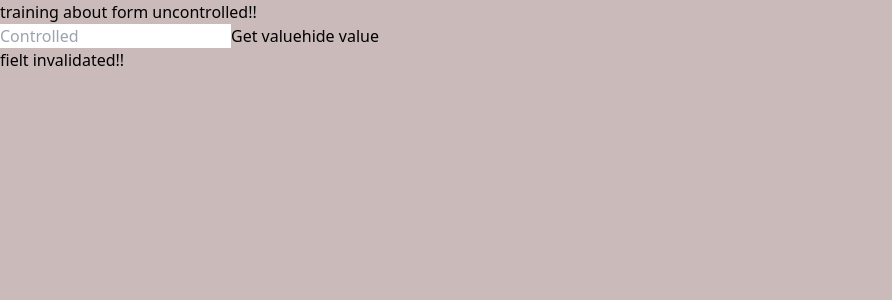
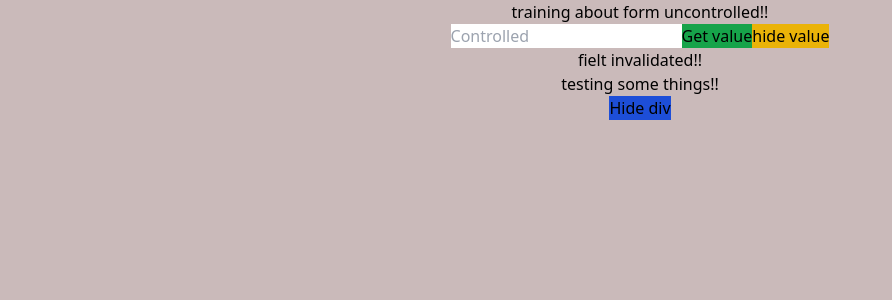
Before and after one commit to felipe-programador-18/practiceform, a Next.js app: page /controlled in a window 1280 px wide. Shown: the top 300 px of the page, without its empty margins (0-892 px from the left). Built offline with nearby package versions, Linux system fonts and the light colour scheme.

Commit message:
c14-practice little bit about form with next and react

```diff
--- a/pages/controlled.js
+++ b/pages/controlled.js
@@ -1,9 +1,10 @@
-import React,{useState} from 'react'
+import React,{useEffect, useState} from 'react'
 
 const controForm = () => {
    const [value, setvaleu] = useState('')
    const [show, setshow] = useState(true)
-    const getState = () =>{
+   const [test, settest] = useState(true)
+   const getState = () =>{
      console.log(value)
    }
    // inside functions i have passed it setvalue to get event of input!!
@@ -16,12 +17,21 @@ const controForm = () => {
    }
 
    return(<>
+   <div className='d-flex text-center'>
         <h1>training about form uncontrolled!!</h1>
        { show && <input type='text' placeholder='Controlled' value={value}  onChange={onChange}  /> }
-        <button onClick={getState}>Get value</button>
-        <button onClick={()=> setshow(curr => !curr)}>hide value</button>
+        <button className='bg-green-600' onClick={getState}>Get value</button>
+        <button className='bg-yellow-500'  onClick={()=> setshow(curr => !curr)}>hide value</button>
         {value}
         {value === '' && <p>fielt invalidated!!</p>}
+
+       { test &&
+        <div>
+          <p>testing some things!!</p>
+          <button className='bg-blue-700' onClick={() => settest(curr => !curr)  }  >Hide div</button>
+        </div>
+         }
+ </div>
  </>)
 }
 
```
